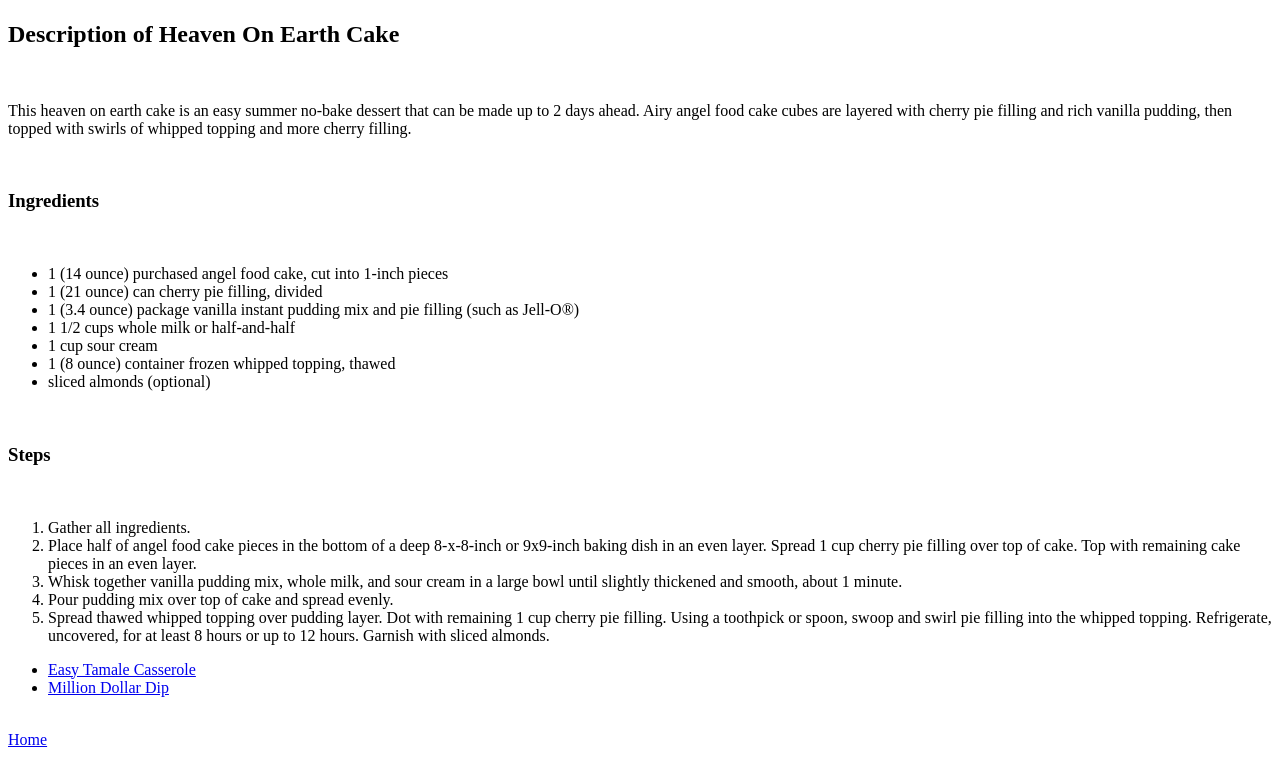
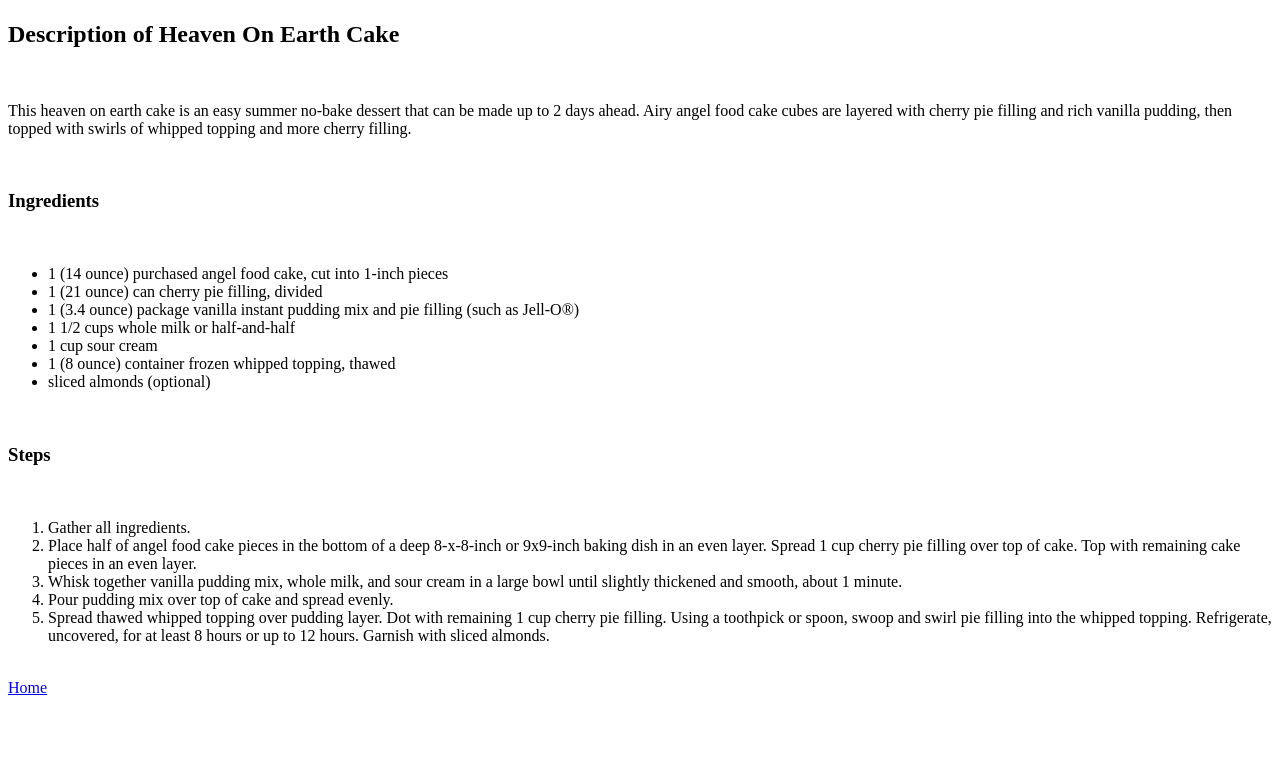
Before and after one commit to adnan-kibria/odin-recipes, a plain HTML site: page recipes/heaven-on-earth-cake.html in a window 1280 px wide. Shown: the part 498-1255 px from the top of the page. After the commit the page ends 1203 px from the top, so only its background shows below. Drawn offline with Linux system fonts and the light colour scheme.

Commit message:
Remove links Removed links of two more recipes

```diff
--- a/recipes/heaven-on-earth-cake.html
+++ b/recipes/heaven-on-earth-cake.html
@@ -44,11 +44,7 @@
             into the whipped topping. Refrigerate, uncovered, for at least 8 hours or
             up to 12 hours. Garnish with sliced almonds.
         </li>
-    </ol>
-    <ul>
-        <li><a href="./easy-tamale-casserole.html" target="_blank" rel="noopener noreferrer">Easy Tamale Casserole</a></li>
-        <li><a href="./million-dollar-dip.html" target="_blank" rel="noopener noreferrer">Million Dollar Dip</a></li>
-    </ul><br>
+    </ol><br>
     <a href="/index.html" target="_blank" rel="noopener noreferrer">Home</a><br>
 </body>
 </html>
```
